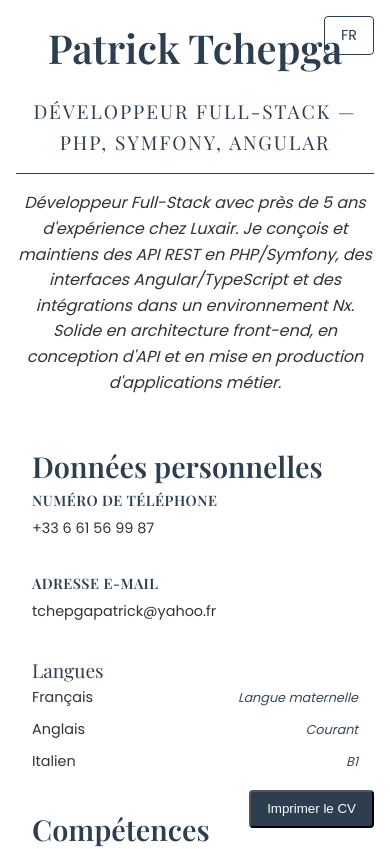
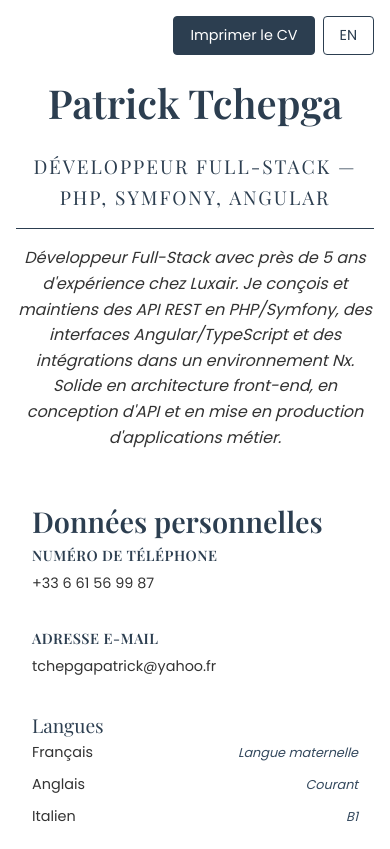
Before and after one commit to Tchepga/tpk-curriculum-vitae, a Vue app: page / in a window 390 px wide. Shown: the top 849 px of the page. Built offline with nearby package versions, Linux system fonts and the light colour scheme.

Commit message:
fix: toolbar boutons Imprimer/langue sur mobile

```diff
--- a/src/App.vue
+++ b/src/App.vue
@@ -21,12 +21,17 @@ const printCV = () => {
 
 <template>
   <div class="cv-container" itemscope itemtype="https://schema.org/Person">
-    <div class="language-switch">
-      <button @click="toggleLanguage">
-        {{ locale === 'fr' ? 'FR' : 'EN' }}
-      </button>
+    <div class="cv-toolbar">
+      <button @click="printCV" class="print-cv-button">{{ t('printCV.button') }}</button>
+      <div class="language-switch">
+        <button
+          @click="toggleLanguage"
+          :aria-label="locale === 'fr' ? 'Switch to English' : 'Passer en français'"
+        >
+          {{ locale === 'fr' ? 'EN' : 'FR' }}
+        </button>
+      </div>
     </div>
-    <button @click="printCV" class="print-cv-button">{{ t('printCV.button') }}</button>
     <header class="cv-header">
       <h1 itemprop="name">Patrick Tchepga</h1>
       <h2 class="job-title" itemprop="jobTitle">{{ t('header.jobTitle') }}</h2>
@@ -139,10 +144,22 @@ const printCV = () => {
   }
 }
 
-.language-switch {
-  position: absolute;
-  top: 1rem;
-  right: 1rem;
+.cv-toolbar {
+  display: flex;
+  justify-content: flex-end;
+  align-items: center;
+  gap: 0.5rem;
+  margin-bottom: 1rem;
+}
+
+@media screen and (min-width: 768px) {
+  .cv-toolbar {
+    position: fixed;
+    top: 1rem;
+    right: 1rem;
+    z-index: 10;
+    margin-bottom: 0;
+  }
 }
 
 .language-switch button {
@@ -163,21 +180,14 @@ const printCV = () => {
 }
 
 .print-cv-button {
-  position: absolute;
-  bottom: 1rem;
-  right: 1rem;
+  font-family: 'Poppins', sans-serif;
+  font-size: 0.9rem;
   background-color: var(--primary-color);
   color: white;
-  padding: 0.6rem 1rem;
+  padding: 0.5rem 1rem;
+  border: 1px solid var(--primary-color);
   border-radius: 4px;
   cursor: pointer;
-  height: min-content;
-}
-@media screen and (min-width: 768px) {
-  .print-cv-button {
-    top: 1rem;
-    right: 5rem;
-  }
 }
 
 /* Styles d'impression */
@@ -187,8 +197,7 @@ const printCV = () => {
     margin: 2.5cm;
     size: A4;
   }
-  .language-switch,
-  .print-cv-button {
+  .cv-toolbar {
     display: none !important;
   }
   /* Assurer que les liens sont lisibles en noir */
```
